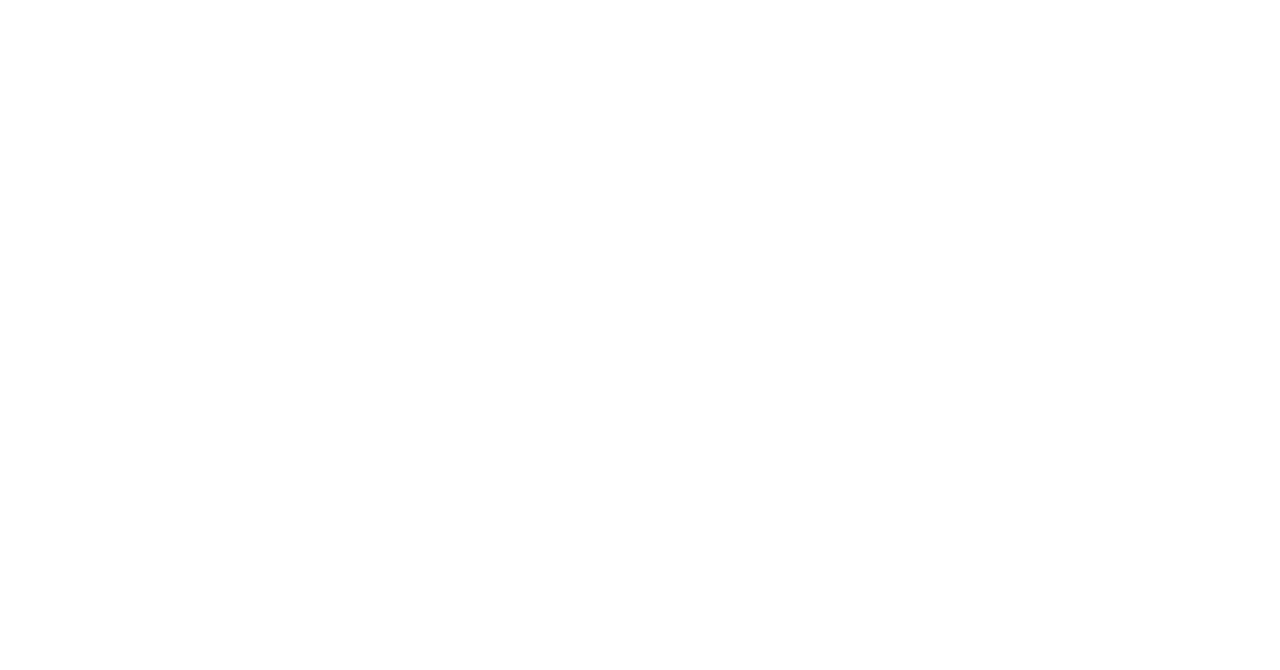
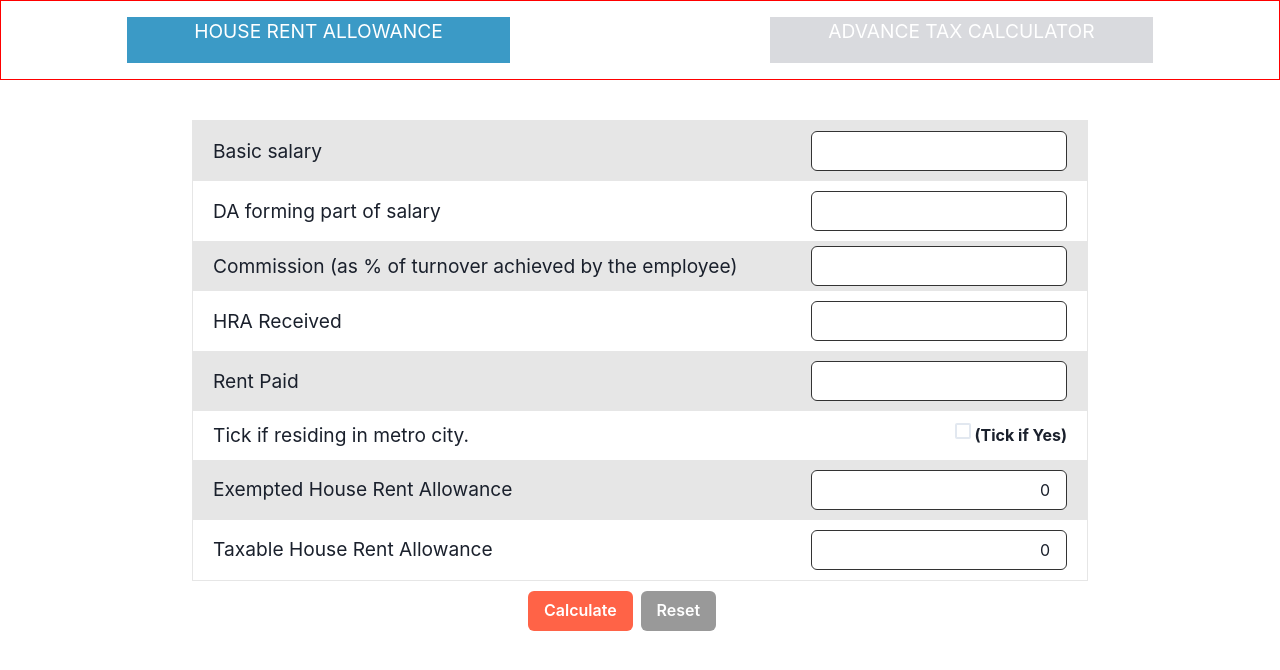
Before and after one commit to palabhi017/Tax-Calculator, a React (Create React App) app: page / in a window 1280 px wide. Shown: the top 670 px of the page. Built offline with nearby package versions, Linux system fonts and the light colour scheme.

Commit message:
form ui is created

```diff
--- a/src/App.tsx
+++ b/src/App.tsx
@@ -1,10 +1,13 @@
 import React from 'react';
+import Navbar from './Components/Navbar';
+import AllRoutes from './Components/AllRoutes';
 
 
 function App() {
   return (
     <div className="App">
-
+      <Navbar/>
+      <AllRoutes/>
     </div>
   );
 }
--- /dev/null
+++ b/src/Components/ATC.tsx
@@ -0,0 +1,9 @@
+import React from 'react'
+
+const ATC = () => {
+  return (
+    <h1>tac</h1>
+  )
+}
+
+export default ATC
--- /dev/null
+++ b/src/Components/AllRoutes.tsx
@@ -0,0 +1,15 @@
+import React from 'react'
+import { Routes,Route } from 'react-router-dom'
+import HRA from './HRA'
+import ATC from './ATC'
+
+const AllRoutes = () => {
+  return (
+   <Routes>
+     <Route path='/' element={<HRA/>}/>
+     <Route path='/atc' element={<ATC/>}/>
+   </Routes>
+  )
+}
+
+export default AllRoutes
--- /dev/null
+++ b/src/Components/HRA.tsx
@@ -0,0 +1,138 @@
+import React,{useEffect, useState} from 'react'
+import {Box, HStack, Input, VStack,Text, Checkbox, Button} from "@chakra-ui/react"
+
+interface Data{
+    BasicSalary: number,
+    DA: number,
+    Commission: number,
+    HRAReceived:number,
+    RentPaid:number,
+    metrocity:boolean,
+    ExemptedHRA:number,
+
+}
+
+const HRA = () => {
+    const [taxable,setTaxable] = useState(0)
+    const [userData, setUserData] = useState<Data>({
+        BasicSalary: 0,
+        DA: 0,
+        Commission: 0,
+        HRAReceived:0,
+        RentPaid:0,
+        metrocity:false,
+        ExemptedHRA: 0,
+
+      });
+
+      const handleChange = (e:any) => {
+        if(e.target.name==="metrocity"){
+            setUserData((prevUserData: Data) => ({
+                ...prevUserData,
+                [e.target.name]: e.target.checked,
+              }));
+        }else{
+            const { name, value } = e.target;
+            setUserData((prevUserData: Data) => ({
+              ...prevUserData,
+              [name]: value,
+            }));
+        }
+
+      };
+
+      const handleSubmit=()=>{
+        if(userData.metrocity===true){
+            if(+userData.HRAReceived <= +(userData.BasicSalary+userData.Commission)/2 && +userData.HRAReceived <= +(userData.RentPaid-userData.BasicSalary*0.10)){
+                setUserData((prevUserData: Data) => ({
+                    ...prevUserData,
+                     ExemptedHRA: userData.HRAReceived,
+                    }));
+
+            }else if(+(userData.BasicSalary+userData.Commission)/2 <= +userData.HRAReceived && +(userData.BasicSalary+userData.Commission)/2 <= +(userData.RentPaid-userData.BasicSalary*0.10) ){
+                setUserData((prevUserData: Data) => ({
+                    ...prevUserData,
+                     ExemptedHRA: (userData.BasicSalary+userData.Commission)/2,
+
+                  }));
+
+            }else{
+                setUserData((prevUserData: Data) => ({
+                    ...prevUserData,
+                     ExemptedHRA: +userData.RentPaid - (Number(userData.DA)+ Number(userData.BasicSalary))*.1,
+
+                  }));
+
+            }
+        }else{
+            if(+userData.HRAReceived <= +(userData.BasicSalary+userData.Commission)*.4 && +userData.HRAReceived <= +(userData.RentPaid-userData.BasicSalary*0.10)){
+                setUserData((prevUserData: Data) => ({
+                    ...prevUserData,
+                     ExemptedHRA: userData.HRAReceived,
+
+                  }));
+            }else if(+(userData.BasicSalary+userData.Commission)*.4 <= +userData.HRAReceived && +(userData.BasicSalary+userData.Commission)*.4 <= +(userData.RentPaid-userData.BasicSalary*0.10) ){
+                setUserData((prevUserData: Data) => ({
+                    ...prevUserData,
+                     ExemptedHRA: (userData.BasicSalary+userData.Commission)*.4,
+
+                  }));
+            }else{
+                setUserData((prevUserData: Data) => ({
+                    ...prevUserData,
+                     ExemptedHRA: +userData.RentPaid - (Number(userData.DA)+ Number(userData.BasicSalary))*.1,
+
+
+                  }));
+            }
+        }
+
+      }
+  useEffect(()=>{
+    setTaxable(userData.HRAReceived-userData.ExemptedHRA)
+  },[userData.ExemptedHRA])
+  return (
+    <Box w="70vw" h={"80vh"}  m="auto" mt="5vh">
+      <VStack h="auto" w="100%" gap={0} border="1px solid #e6e6e6">
+        <HStack w="100%" h="auto" justifyContent={"space-between"} p={"10px 20px"} bgColor={"#e6e6e6"}>
+            <Text fontSize={"1.2em"}>Basic salary</Text>
+            <Input w="30%" bgColor={"white"} border={"1px solid #333"} textAlign={"right"} name='BasicSalary'  onChange={handleChange}></Input>
+        </HStack>
+        <HStack w="100%" h="auto" justifyContent={"space-between"} p={"10px 20px"} >
+            <Text fontSize={"1.2em"}>DA forming part of salary</Text>
+            <Input w="30%" bgColor={"white"} border={"1px solid #333"} textAlign={"right"} name="DA" onChange={handleChange}></Input>
+        </HStack>
+        <HStack w="100%" h="auto" justifyContent={"space-between"} p={"5px 20px"} bgColor={"#e6e6e6"}>
+            <Text fontSize={"1.2em"}>Commission (as % of turnover achieved by the employee)</Text>
+            <Input w="30%" bgColor={"white"} border={"1px solid #333"} textAlign={"right"} name="Commission" onChange={handleChange}></Input>
+        </HStack>
+        <HStack w="100%" h="auto" justifyContent={"space-between"} p={"10px 20px"} >
+            <Text fontSize={"1.2em"}>HRA Received</Text>
+            <Input w="30%" bgColor={"white"} border={"1px solid #333"} textAlign={"right"} name="HRAReceived" onChange={handleChange}></Input>
+        </HStack>
+        <HStack w="100%" h="auto" justifyContent={"space-between"} p={"10px 20px"} bgColor={"#e6e6e6"}>
+            <Text fontSize={"1.2em"}>Rent Paid</Text>
+            <Input w="30%" bgColor={"white"} border={"1px solid #333"} textAlign={"right"} name="RentPaid" onChange={handleChange}></Input>
+        </HStack>
+        <HStack w="100%" h="auto" justifyContent={"space-between"} p={"10px 20px"} >
+            <Text fontSize={"1.2em"}>Tick if residing in metro city.</Text>
+            <Text fontWeight={"bold"}><Checkbox as="span" name="metrocity" onChange={handleChange}></Checkbox>  (Tick if Yes) </Text>
+        </HStack>
+        <HStack w="100%" h="auto" justifyContent={"space-between"} p={"10px 20px"} bgColor={"#e6e6e6"}>
+            <Text fontSize={"1.2em"}>Exempted House Rent Allowance</Text>
+            <Input w="30%" bgColor={"white"} border={"1px solid #333"} readOnly value={userData.ExemptedHRA} textAlign={"right"} ></Input>
+        </HStack>
+        <HStack w="100%" h="auto" justifyContent={"space-between"} p={"10px 20px"} >
+            <Text fontSize={"1.2em"}>Taxable House Rent Allowance</Text>
+            <Input w="30%" bgColor={"white"} border={"1px solid #333"} readOnly value={taxable} textAlign={"right"} ></Input>
+        </HStack>
+      </VStack>
+      <HStack w="25%" m="auto" mt="10px">
+        <Button bgColor={"tomato"} color={"white"} onClick={handleSubmit}>Calculate</Button>
+        <Button bgColor={"#999"} color={"white"}>Reset</Button>
+      </HStack>
+    </Box>
+  )
+}
+
+export default HRA
--- /dev/null
+++ b/src/Components/Navbar.tsx
@@ -0,0 +1,15 @@
+import { Box,HStack } from '@chakra-ui/react'
+import React,{useState} from 'react'
+import { Link } from 'react-router-dom'
+
+const Navbar = () => {
+  const [active,setActive] = useState<boolean>(false)
+  return (
+    <HStack w="100vw" h="10vh" border={"1px solid red"} justifyContent={"space-around"} alignItems={"center"}>
+<Link to="/" style={{width:"30%",height:"60%",textDecoration:"none"}}><Box w={"100%"} h={"100%"} bgColor={active? "#d9dade": "#3b9ac6"} color="white" textAlign={"center"} fontSize={"1.2em"} onClick={()=> setActive(false)} > HOUSE RENT ALLOWANCE</Box></Link>
+<Link to="/atc" style={{width:"30%",height:"60%",textDecoration:"none"}}><Box w={"100%"} h={"100%"} bgColor={active? "#3b9ac6": "#d9dade"} color="white" textAlign={"center"} fontSize={"1.2em"} onClick={()=> setActive(true)}>ADVANCE TAX CALCULATOR </Box></Link>
+    </HStack>
+  )
+}
+
+export default Navbar
```
Also changed, not shown: src/index.tsx (+6 -2 lines).
